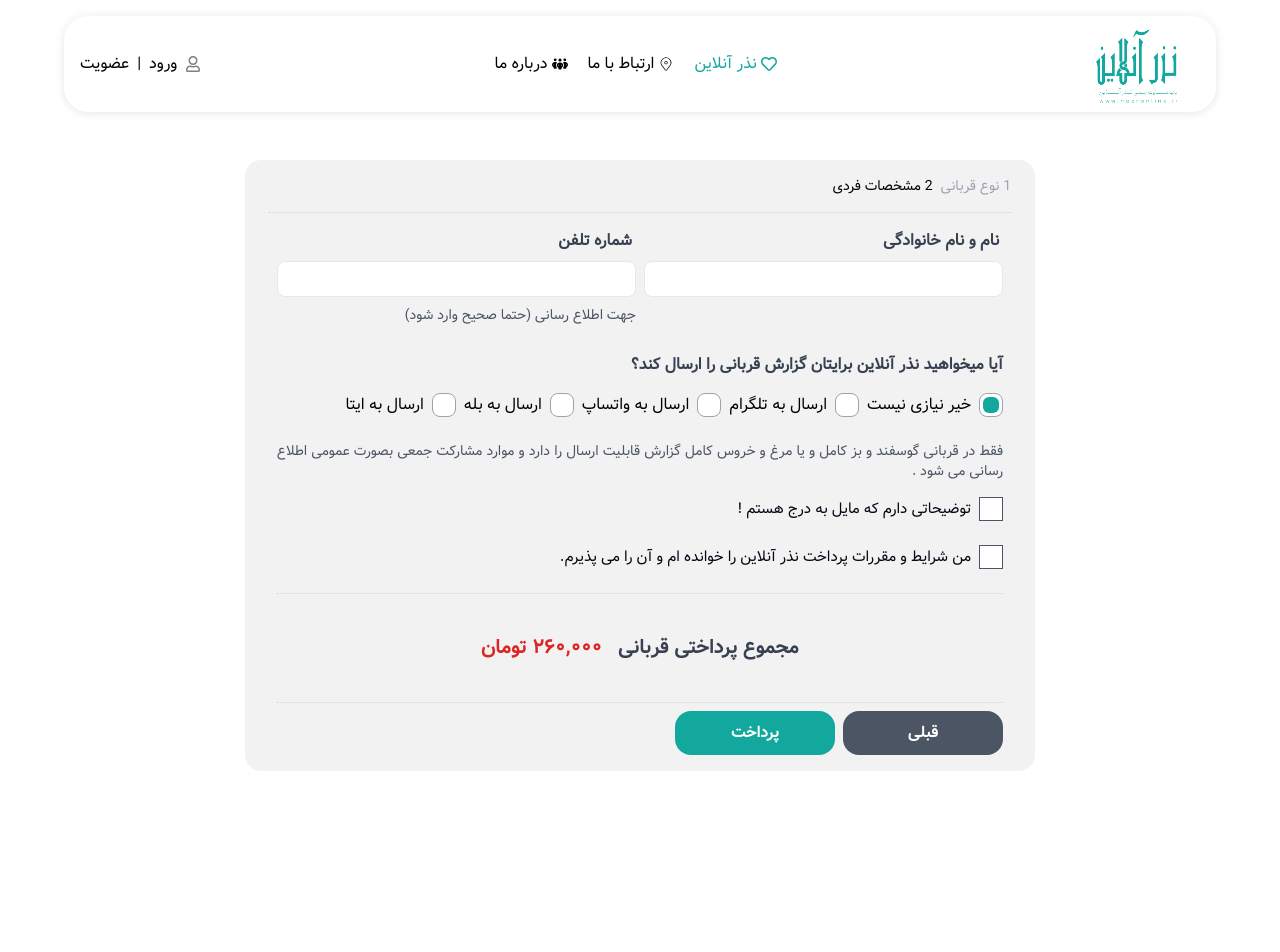
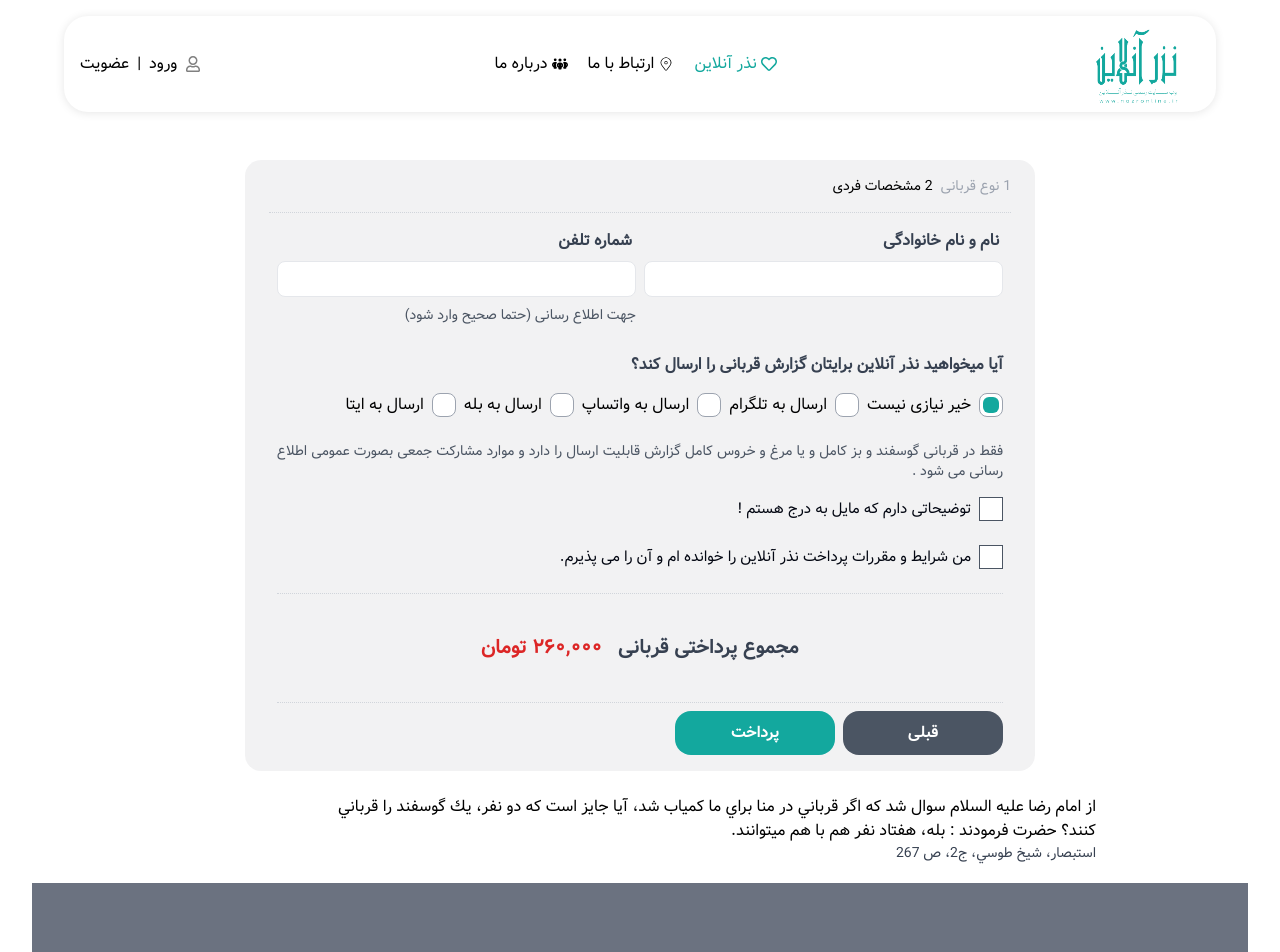
Before and after one commit to pilentboy/charitable-organization, a React (Vite) app: page / in a window 1280 px wide. Shown: the top 952 px of the page. Before the commit the page ends 800 px from the top, so only its background shows below. Built offline with nearby package versions, Linux system fonts and the light colour scheme.

Commit message:
add daily message and img to home main

```diff
--- a/src/pages/Home.tsx
+++ b/src/pages/Home.tsx
@@ -3,6 +3,7 @@ import Slider from "../components/Home/Slider";
 import Select, { components } from "react-select";
 import { BiSolidDownArrow } from "react-icons/bi";
 import { TiTick } from "react-icons/ti";
+import logo from "../assets/images/logo.png";
 
 const Home = () => {
   const [selectedOption, setSelectedOption] = useState("option1");
@@ -29,7 +30,7 @@ const Home = () => {
     <>
       <header className="mb-10 w-full">{/* <Slider /> */}</header>
 
-      <main className="w-full h-[500px]  rounded-lg">
+      <main className="w-full h-full pb-6  rounded-lg">
         {/* title */}
         {/* <div className="flex flex-col items-center gap-3 font-vazirBold sm:gap-6">
           <h1 className="text-primary font-[900]  text-3xl sm:text-[50px]">
@@ -429,8 +430,8 @@ const Home = () => {
                       onClick={() => setAcceptPP((pre) => !pre)}
                       className="text-gray-950  text-[15px]  gap-1  font-medium cursor-pointer"
                     >
-                      من شرایط و مقررات پرداخت نذر آنلاین را خوانده ام و آن را می
-                      پذیرم.
+                      من شرایط و مقررات پرداخت نذر آنلاین را خوانده ام و آن را
+                      می پذیرم.
                     </span>
                   </div>
                 </div>
@@ -464,6 +465,23 @@ const Home = () => {
             </div>
           </form>
         </div>
+
+        {/* daily message */}
+        <section className="flex  w-full h-fit items-center justify-center">
+          <div className="w-3/4   flex flex-col ">
+            <p className="w-5/6 ">
+              از امام رضا علیه السلام سوال شد که اگر قرباني در منا براي ما كمياب
+              شد، آيا جايز است كه دو نفر، يك گوسفند را قرباني كنند؟ حضرت فرمودند
+              : بله، هفتاد نفر هم با هم میتوانند.
+            </p>
+            <span className="text-gray-700  text-sm">
+              استبصار، شيخ طوسي، ج2، ص 267
+            </span>
+          </div>
+        </section>
+
+        <div className="w-full  h-72 bg-gray-500 flex items-center justify-center mt-5">
+        </div>
       </main>
     </>
   );
```
